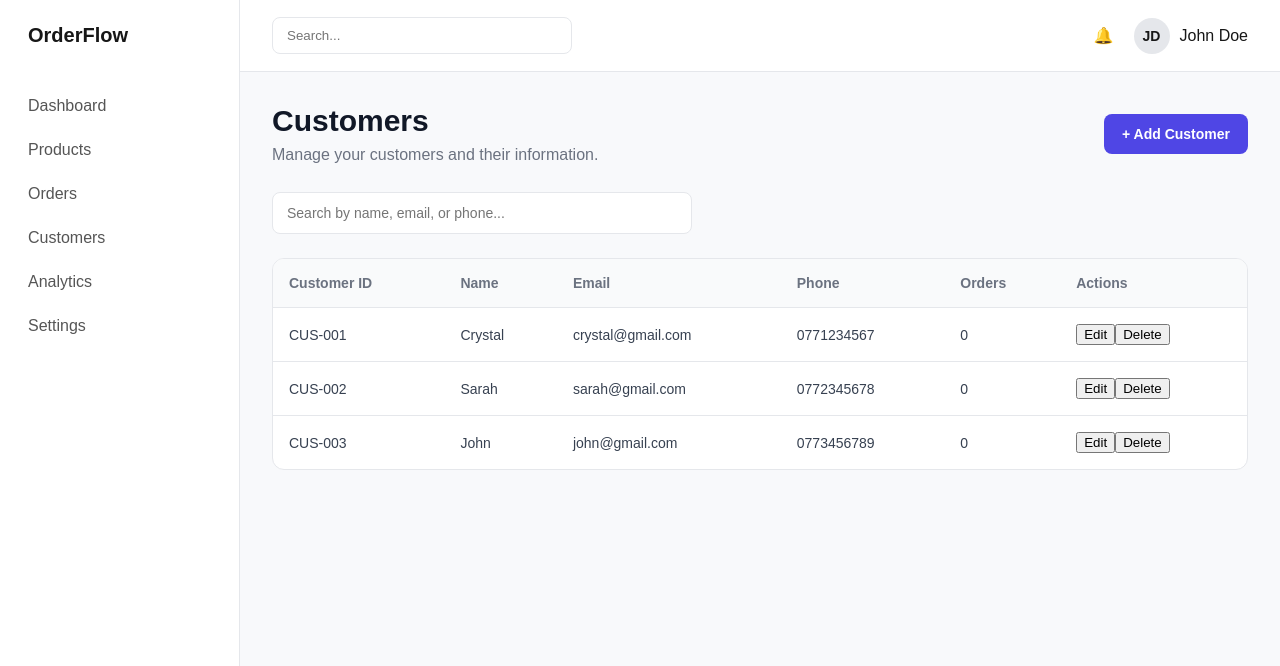
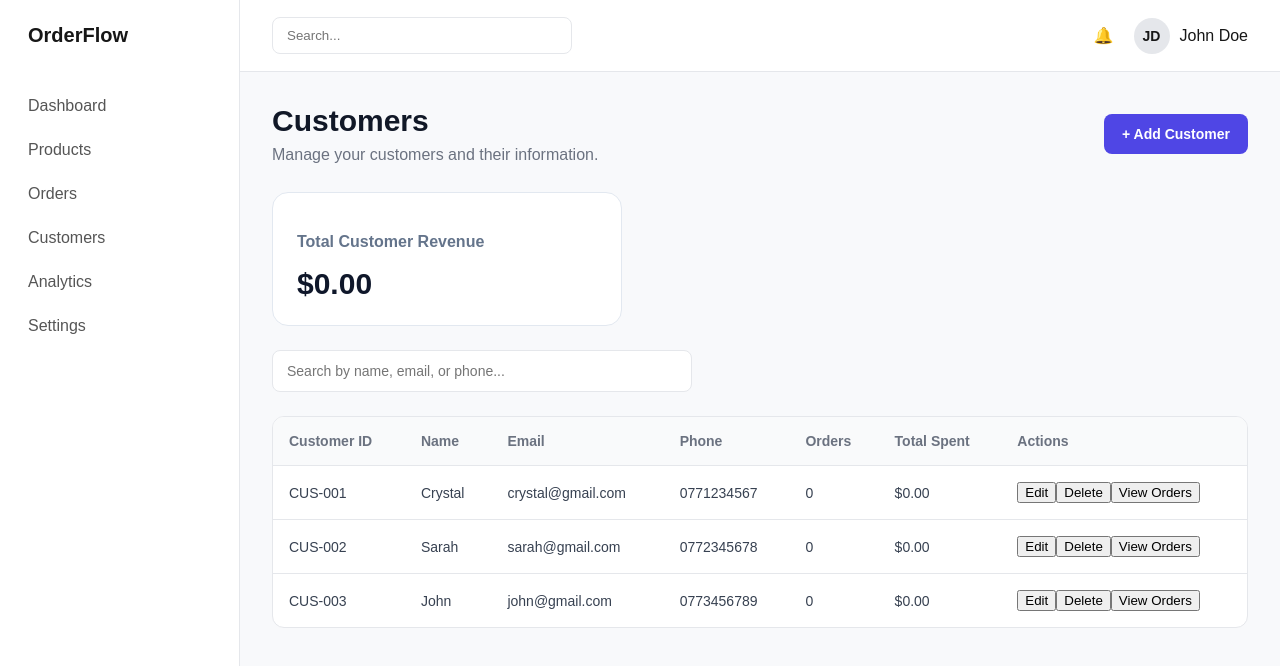
Before and after one commit to crystalangel05/ecommerce-react-website, a React (Vite) app: page /customers in a window 1280 px wide. Shown: the top 666 px of the page. Built offline with nearby package versions, Linux system fonts and the light colour scheme.

Commit message:
Add customer order history

```diff
--- a/src/App.css
+++ b/src/App.css
@@ -1141,3 +1141,26 @@ body {
   color: #64748b;
   font-size: 14px;
 }
+
+.customer-stat-card {
+  background: #ffffff;
+  border: 1px solid #e2e8f0;
+  border-radius: 16px;
+  padding: 24px;
+  margin-bottom: 24px;
+  max-width: 350px;
+}
+
+.customer-stat-card h3 {
+  color: #64748b;
+  font-size: 16px;
+  font-weight: 600;
+  margin-bottom: 16px;
+}
+
+.customer-stat-card p {
+  color: #0f172a;
+  font-size: 30px;
+  font-weight: 700;
+  margin: 0;
+}
--- a/src/pages/customers.jsx
+++ b/src/pages/customers.jsx
@@ -39,6 +39,7 @@ const [customers, setCustomers] = useState(() => {
     : initialCustomers;
 });
 const [editingCustomerId, setEditingCustomerId] = useState(null);
+const [selectedCustomer, setSelectedCustomer] = useState(null);
 const [savedOrders, setSavedOrders] = useState(() => {
   const orders = localStorage.getItem("orderflow_orders");
   return orders ? JSON.parse(orders) : [];
@@ -71,16 +72,30 @@ const customersData = [
 
 
 const customersWithOrderCounts = customers.map((customer) => {
-  const orderCount = savedOrders.filter(
+  const customerOrders = savedOrders.filter(
     (order) =>
-      order.customer.toLowerCase() === customer.name.toLowerCase()
-  ).length;
+      order.customer.toLowerCase() === customer.name.toLowerCase() &&
+      order.orderStatus !== "Cancelled"
+  );
+
+  const orderCount = customerOrders.length;
+
+  const totalSpent = customerOrders.reduce(
+    (total, order) => total + Number(order.total),
+    0
+  );
 
   return {
     ...customer,
     orders: orderCount,
+    totalSpent: totalSpent,
   };
 });
+
+const totalCustomerRevenue = customersWithOrderCounts.reduce(
+  (total, customer) => total + customer.totalSpent,
+  0
+);
 
 
  const filteredCustomers = customersWithOrderCounts.filter((customer) => {
@@ -135,6 +150,8 @@ const handleUpdateCustomer = (event) => {
     )
   );
 
+  window.dispatchEvent(new Event("customersUpdated"));
+
   setEditingCustomerId(null);
   setCustomerName("");
   setCustomerEmail("");
@@ -166,6 +183,7 @@ const handleAddCustomer = (event) => {
     ...previousCustomers,
     newCustomer,
   ]);
+  window.dispatchEvent(new Event("customersUpdated"));
 
   setCustomerName("");
   setCustomerEmail("");
@@ -183,7 +201,10 @@ const handleDeleteCustomer = (customerId) => {
   setCustomers((previousCustomers) =>
     previousCustomers.filter((customer) => customer.id !== customerId)
   );
+
+window.dispatchEvent(new Event("customersUpdated"));
 };
+
 
 return ( <div className="customers-page">
    <div className="customers-header">
@@ -195,6 +216,11 @@ return ( <div className="customers-page">
   + Add Customer
 </button>
   </div>
+
+  <div className="customer-stat-card">
+  <h3>Total Customer Revenue</h3>
+  <p>${totalCustomerRevenue.toFixed(2)}</p>
+</div>
   <div className="customers-controls">
   <input
     type="text"
@@ -256,7 +282,40 @@ return ( <div className="customers-page">
     </form>
   </div>
 )}
+{selectedCustomer && (
+  <div className="customer-order-history">
+    <h2>Orders for {selectedCustomer.name}</h2>
 
+    <button onClick={() => setSelectedCustomer(null)}>
+      Close
+    </button>
+
+    {savedOrders.filter(
+      (order) =>
+        order.customer &&
+        order.customer.toLowerCase() ===
+          selectedCustomer.name.toLowerCase()
+    ).length === 0 ? (
+      <p>No orders found for this customer.</p>
+    ) : (
+      savedOrders
+        .filter(
+          (order) =>
+            order.customer &&
+            order.customer.toLowerCase() ===
+              selectedCustomer.name.toLowerCase()
+        )
+        .map((order) => (
+          <div key={order.id}>
+            <p>Order ID: {order.id}</p>
+            <p>Product: {order.productName}</p>
+            <p>Total: ${Number(order.total).toFixed(2)}</p>
+            <p>Status: {order.orderStatus}</p>
+          </div>
+        ))
+    )}
+  </div>
+)}
   <div className="customers-table-container">
     <table className="customers-table">
       <thead>
@@ -266,6 +325,7 @@ return ( <div className="customers-page">
           <th>Email</th>
           <th>Phone</th>
           <th>Orders</th>
+          <th>Total Spent</th>
           <th>Actions</th>
         </tr>
       </thead>
@@ -279,6 +339,7 @@ return ( <div className="customers-page">
         <td>{customer.email}</td>
         <td>{customer.phone}</td>
         <td>{customer.orders}</td>
+        <td>${customer.totalSpent.toFixed(2)}</td>
         <td>
   <button
     type="button"
@@ -294,6 +355,10 @@ return ( <div className="customers-page">
 >
   Delete
 </button>
+<button onClick={() => setSelectedCustomer(customer)}>
+  View Orders
+</button>
+
 </td>
       </tr>
     ))
--- a/src/pages/orders.jsx
+++ b/src/pages/orders.jsx
@@ -13,6 +13,10 @@ export default function Orders() {
 const [orders, setOrders] = useState(() => {
   const savedOrders = localStorage.getItem("orderflow_orders");
   return savedOrders ? JSON.parse(savedOrders) : ordersData;
+});
+const [customers, setCustomers] = useState(() => {
+  const savedCustomers = localStorage.getItem("orderflow_customers");
+  return savedCustomers ? JSON.parse(savedCustomers) : [];
 });
   const [customer, setCustomer] = useState("");
 const [total, setTotal] = useState("");
@@ -39,6 +43,39 @@ const calculatedTotal = selectedProduct
 useEffect(() => {
   localStorage.setItem("orderflow_orders", JSON.stringify(orders));
 }, [orders]);
+
+useEffect(() => {
+  const syncProducts = () => {
+    const savedProducts = localStorage.getItem("orderflow_products");
+
+    if (savedProducts) {
+      setProducts(JSON.parse(savedProducts));
+    }
+  };
+
+  window.addEventListener("productsUpdated", syncProducts);
+
+  return () => {
+    window.removeEventListener("productsUpdated", syncProducts);
+  };
+}, []);
+
+useEffect(() => {
+  const syncCustomers = () => {
+    const savedCustomers = localStorage.getItem("orderflow_customers");
+
+    if (savedCustomers) {
+      setCustomers(JSON.parse(savedCustomers));
+    }
+  };
+
+  window.addEventListener("customersUpdated", syncCustomers);
+
+  return () => {
+    window.removeEventListener("customersUpdated", syncCustomers);
+  };
+}, []);
+
 
 
 const handleAddOrder = (event) => {
@@ -86,7 +123,7 @@ const handleAddOrder = (event) => {
 
   setProducts(updatedProducts);
   localStorage.setItem("orderflow_products", JSON.stringify(updatedProducts));
-
+window.dispatchEvent(new Event("productsUpdated"));
   setCustomer("");
   setSelectedProductId("");
   setQuantity("1");
@@ -144,13 +181,41 @@ const handleUpdateOrder = (event) => {
 };
 
 const handleCancelOrder = (orderId) => {
+  const orderToCancel = orders.find(
+    (order) => order.id === orderId
+  );
+
+  if (!orderToCancel || orderToCancel.orderStatus === "Cancelled") {
+    return;
+  }
+
   const confirmed = window.confirm(
     "Are you sure you want to cancel this order?"
   );
 
-  if (!confirmed) {
-    return;
+  if (!confirmed) return;
+
+
+  if (orderToCancel.productId) {
+    const updatedProducts = products.map((product) =>
+      product.id === orderToCancel.productId
+        ? {
+            ...product,
+            stock: product.stock + orderToCancel.quantity,
+          }
+        : product
+    );
+
+    setProducts(updatedProducts);
+
+    localStorage.setItem(
+      "orderflow_products",
+      JSON.stringify(updatedProducts)
+    );
+
+    window.dispatchEvent(new Event("productsUpdated"));
   }
+
 
   setOrders((previousOrders) =>
     previousOrders.map((order) =>
@@ -206,7 +271,7 @@ const handleCancelOrder = (orderId) => {
   <option value="Pending">Pending</option>
   <option value="Processing">Processing</option>
   <option value="Completed">Completed</option>
-  <option value="Cancelled">Cancelled</option>
+
 </select>
       </div>
 
@@ -232,13 +297,19 @@ const handleCancelOrder = (orderId) => {
 <form className="order-form" onSubmit={editingOrderId ? handleUpdateOrder : handleAddOrder}>
   <label>
     Customer Name
-    <input
-      type="text"
-      placeholder="Enter customer name"
-      value={customer}
+    <select
+  value={customer}
   onChange={(event) => setCustomer(event.target.value)}
-      required
-    />
+  required
+>
+  <option value="">Select a customer</option>
+
+  {customers.map((customer) => (
+    <option key={customer.id} value={customer.name}>
+      {customer.name}
+    </option>
+  ))}
+</select>
   </label>
 
 <label>
@@ -276,10 +347,14 @@ const handleCancelOrder = (orderId) => {
   <label>
   Total Amount ($)
   <input
-    type="number"
-    value={calculatedTotal.toFixed(2)}
-    readOnly
-  />
+  type="number"
+  value={
+    editingOrderId
+      ? orders.find((order) => order.id === editingOrderId)?.total.toFixed(2) || "0.00"
+      : calculatedTotal.toFixed(2)
+  }
+  readOnly
+/>
 </label>
 
   <label>
--- a/src/pages/products.jsx
+++ b/src/pages/products.jsx
@@ -25,6 +25,22 @@ const [sortOption, setSortOption] = useState("name");
 useEffect(() => {
   localStorage.setItem("orderflow_products", JSON.stringify(products));
 }, [products]);
+
+useEffect(() => {
+  const syncProducts = () => {
+    const savedProducts = localStorage.getItem("orderflow_products");
+
+    if (savedProducts) {
+      setProducts(JSON.parse(savedProducts));
+    }
+  };
+
+  window.addEventListener("productsUpdated", syncProducts);
+
+  return () => {
+    window.removeEventListener("productsUpdated", syncProducts);
+  };
+}, []);
 
 const totalProducts = products.length;
 
```
